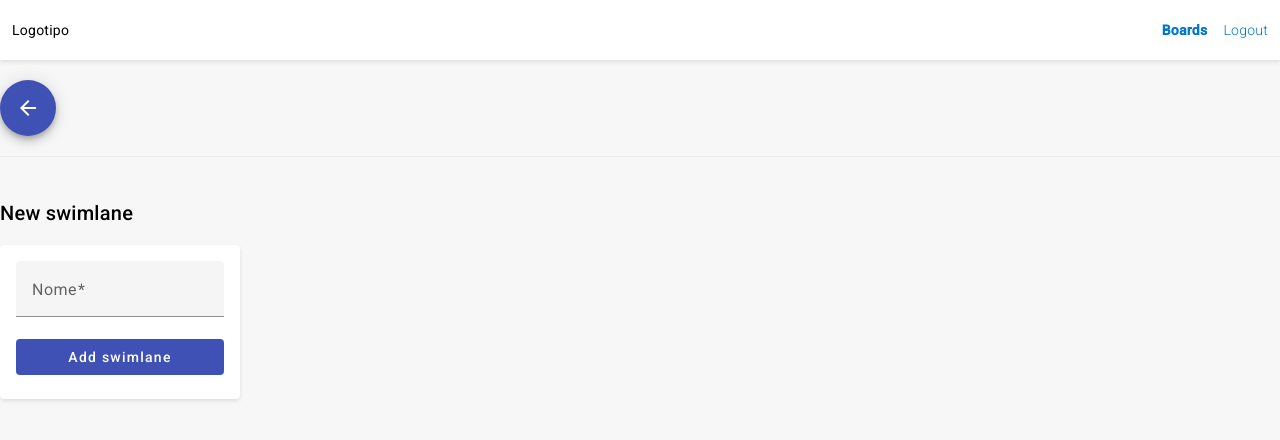
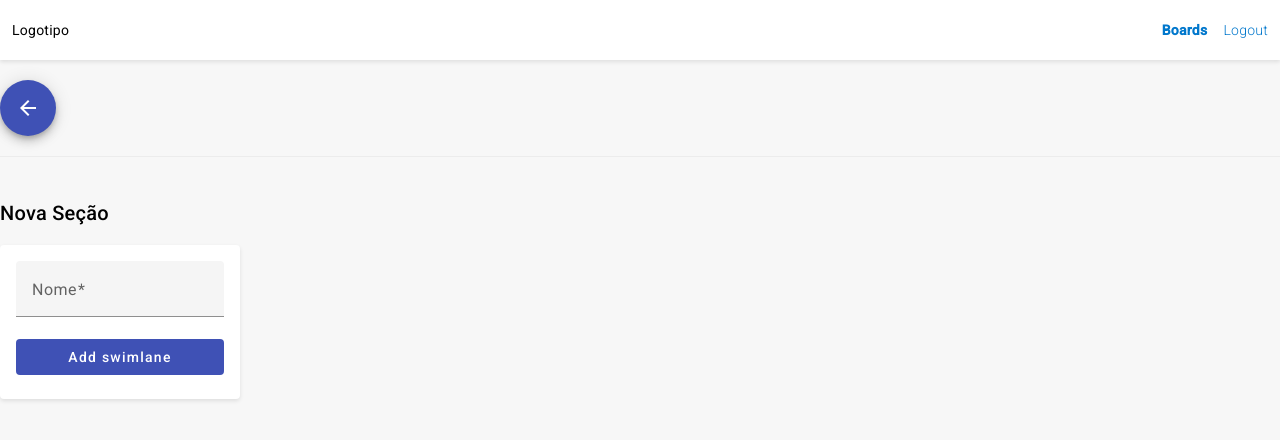
Before and after one commit to isaquezs/field_teste, an Angular app in the folder Nest_Angular/frontend/: page /boards/1 in a window 1280 px wide. Shown: the top 440 px of the page. Built offline with nearby package versions, Linux system fonts and the light colour scheme; no server answers; sample sign-in values are in the browser's storage.

Commit message:
Update detail.component.html

```diff
--- a/Nest_Angular/frontend/src/app/features/boards/detail/detail.component.html
+++ b/Nest_Angular/frontend/src/app/features/boards/detail/detail.component.html
@@ -58,7 +58,7 @@
     </div>
     }
     <div class="swimlane">
-      <h2>New swimlane</h2>
+      <h2>Nova Seção</h2>
       <div class="swimlane-inner">
         <form [formGroup]="swimlaneForm">
           <mat-form-field>
```
